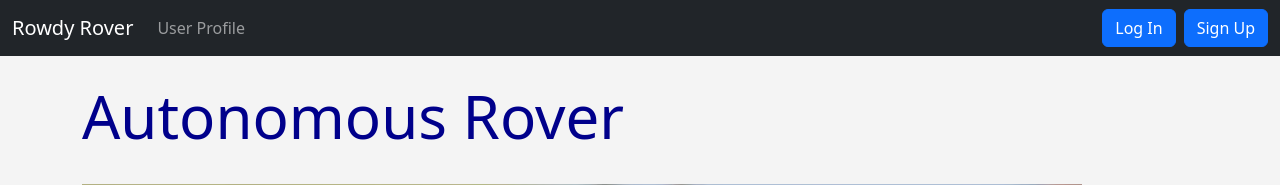
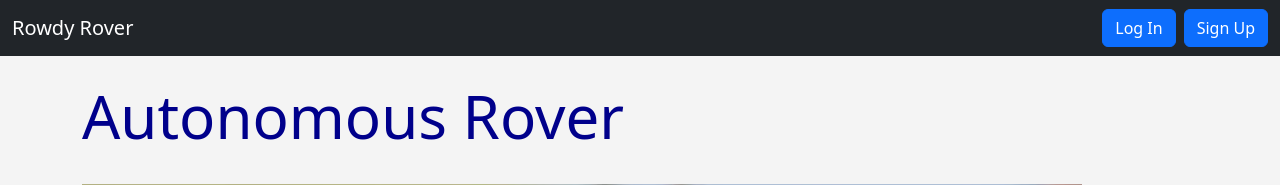
Before and after one commit to ErikBurdett/RoverWeb, a Flask app: page / in a window 1280 px wide. Shown: the top 185 px of the page. Run offline with Flask 3, Linux system fonts and the light colour scheme; some libraries are stand-ins or nearby versions.

Commit message:
Update navbar.html

```diff
--- a/api/templates/navbar.html
+++ b/api/templates/navbar.html
@@ -6,11 +6,11 @@
       </button>
       <div class="collapse navbar-collapse" id="navbarSupportedContent">
         <ul class="navbar-nav me-auto mb-2 mb-lg-0">
-
-          <li class="nav-item">
-            <a class="nav-link" href="{{ url_for('user', name=name) }}">User Profile</a>
-          </li>
-
+          {% if session.logged_in %}
+            <li class="nav-item">
+              <a class="nav-link" href="{{ url_for('user', name=name) }}">User Profile</a>
+            </li>
+          {% endif %}
           <!--
           <li class="nav-item">
             <a class="nav-link" href="{{ url_for('name') }}">Name</a>
```
